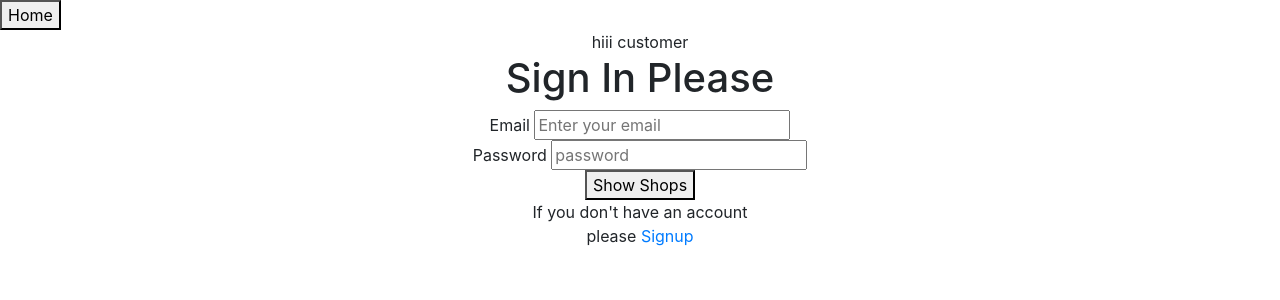
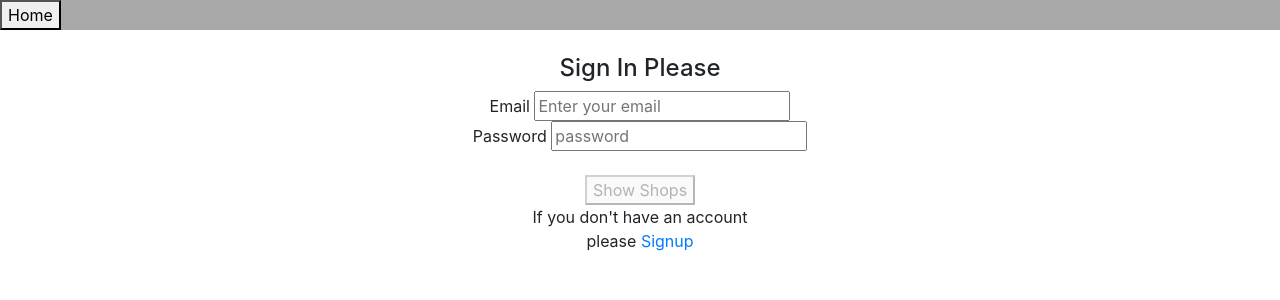
Before and after one commit to fantasticfive5/GreenField-ReactApp, a React (Create React App) app: page /SignInCustomer in a window 1280 px wide. Shown: the top 300 px of the page. Built offline with nearby package versions, Linux system fonts and the light colour scheme.

Commit message:
react-server

```diff
--- a/package.json
+++ b/package.json
@@ -20,6 +20,7 @@
   },
   "scripts": {
     "server-dev": "nodemon database-mongo/dbmongo.js",
+    "run":"nodemon index.js",
     "react-dev": "webpack -d --watch",
     "start": "react-scripts start",
     "build": "react-scripts build",
--- a/src/App.js
+++ b/src/App.js
@@ -13,6 +13,7 @@ import SignInShop from './components/SignInShop';
 import { BrowserRouter as Router, Route, Link } from 'react-router-dom'
 // import Navbar from "bootstrap";
 // , Switch, Redirect
+
 class App extends React.Component {
   constructor(props) {
     super(props);
@@ -22,10 +23,16 @@ class App extends React.Component {
     }
   }
 
+
   render() {
+    const color = {
+    backgroundColor: 'darkgrey',
+  }
     return (
 
-        <Router>
+
+      <form style={color}>
+        <Router >
 
 
             <Link to="/Home">
@@ -40,7 +47,7 @@ class App extends React.Component {
           <Route path="/SignInShop" component={SignInShop} />
           <Route path="/SignUpShop" component={SignUpShop} />
         </Router>
-
+     </form>
     );
   }
   // updateState(data) {
--- a/src/components/Home.js
+++ b/src/components/Home.js
@@ -35,17 +35,18 @@ class Home extends React.Component {
   render() {
     return (
       <form>
-      <div><center>
+      <div><center><div>
 
         <header>
           <h1>
-            Hello World !!!!
+            Welcome to Ma3ak
           </h1>
         </header>
 
-
-
-
+        </div>
+      <body>
+      <div><center>
+        Sign in as a <br></br>
           <Link to="/SignInCustomer">
             <button>
               Customer
@@ -85,6 +86,9 @@ class Home extends React.Component {
         <toggle>
           { <Signincustomer /> }
         </toggle> */}
+        </center>
+        </div>
+        </body>
       </center>
       </div>
       </form>
--- a/src/components/Signincustomer.js
+++ b/src/components/Signincustomer.js
@@ -1,6 +1,8 @@
 import React, { Component } from 'react';
 // import { Link } from '@material-ui/core';
-import { Link} from 'react-router-dom';
+import { Link } from 'react-router-dom';
+import $ from 'jquery';
+
 
 
 class Signincustomer extends Component {
@@ -10,7 +12,9 @@ class Signincustomer extends Component {
       email: "",
       password: ""
     }
+
   }
+  // this.porps.isEnabled = this.isEnabled.bind(this);
   sendData() {
     const data = { email: this.state.email, password: this.state.password }
     console.log(data)
@@ -22,27 +26,71 @@ class Signincustomer extends Component {
 
   clicked() {
     this.setState({
-      username: "",
-      password: ""
+      email: "",
+      password: "",
+      isEnabled: false
     });
   }
+
+  click() {
+
+    // event.preventDefault();
+    // event.preventDefault();
+    // console.log(this.state);
+    // var that = this;
+
+    $.ajax({
+      type: 'POST',
+      url: '/signinUser',
+      data: this.state,
+      dataType: 'json',
+      success: (data) => {
+        console.log(data.done)
+      }
+    });
+
+    // console.log(this.state);
+  }
+
+
+  handleEmailChange = evt => {
+    this.setState({ email: evt.target.value });
+    console.log(this.state.email)
+  };
+
+  handlePasswordChange = evt => {
+    this.setState({ password: evt.target.value });
+  };
+
+  handleSubmit = () => {
+    const { email, password } = this.state;
+    alert(`Signed up with email: ${email} password: ${password}`);
+  };
+
+
+
   render() {
+    const { email, password } = this.state;
+    var isEnabled = email.length > 0 && password.length > 0;
     return (
+      <body>
+
           <center>
             <div className="App">
-          hiii customer
-          <h1>
+              <br></br>
+              <h4>
                 Sign In Please
-          </h1>
-          Email   <input type='text' placeholder='Enter your email' value={this.props.email} name="email" required /><br></br>
-          Password <input type='password' placeholder='password' value={this.props.password} name="password" required /><br></br>
-          <button onClick={() => this.props.signIn()}> Show Shops</button><br></br>
+          </h4>
+              Email <input type='text' placeholder='Enter your email' name="email" required onChange={this.handleEmailChange} /><br></br>
+              Password <input type='password' placeholder='password' name="password" required onChange={this.handlePasswordChange} /><br></br>
+              <br></br>
+              <button onClick={() => this.click()} onChange={this.handleChange} disabled={!isEnabled}> Show Shops</button><br></br>
               <p>
                 If you don't have an account <br>
                 </br>
                 please <Link to="/Signupcustomer">Signup </Link>
               </p>
-        </div></center>
+            </div></center></body>
     );
   }
 
```
Also changed, not shown: 1 other file (tests, documents, lock files or other folders). Lines whose indentation alone changed are shown as unchanged.
